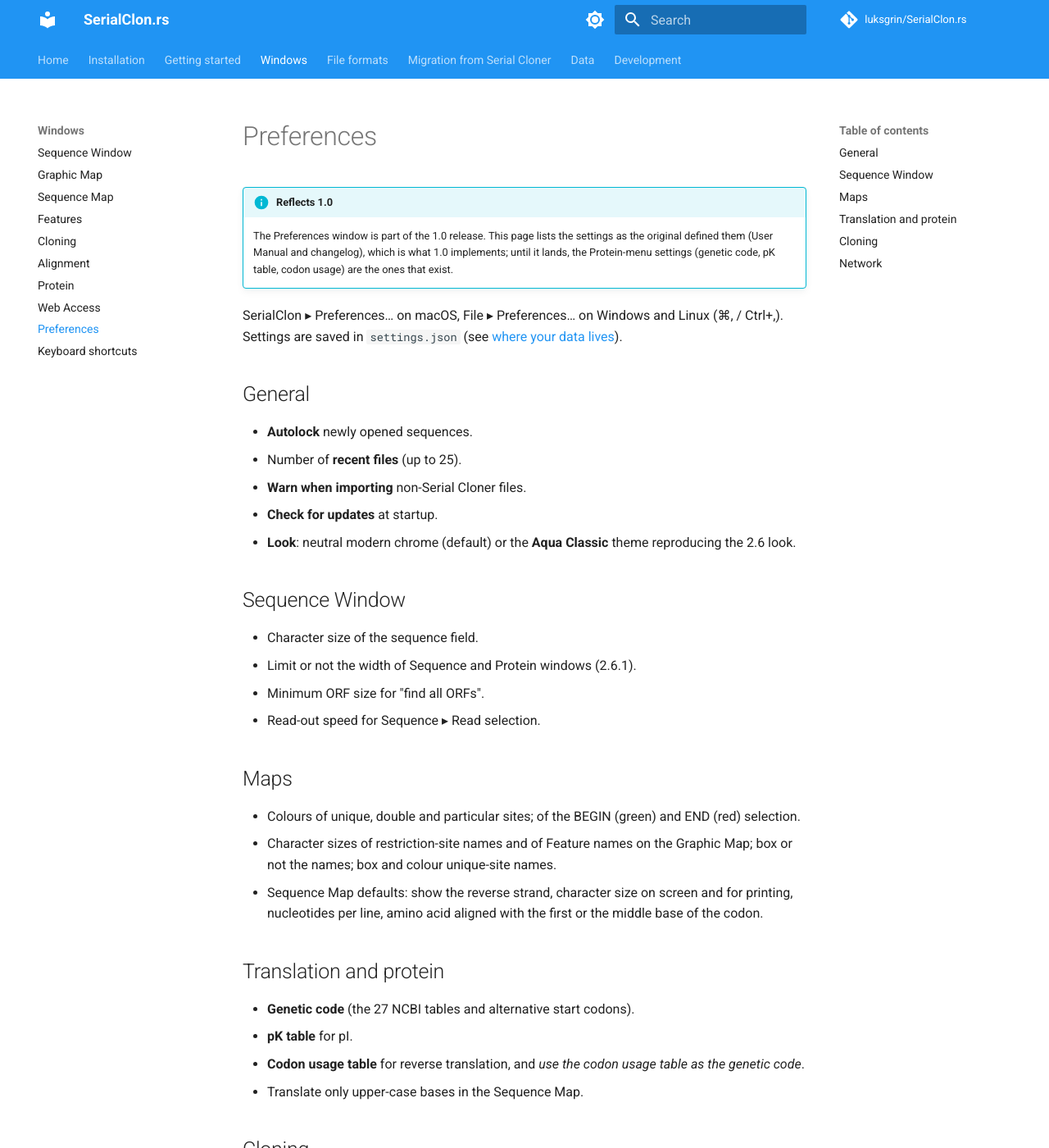
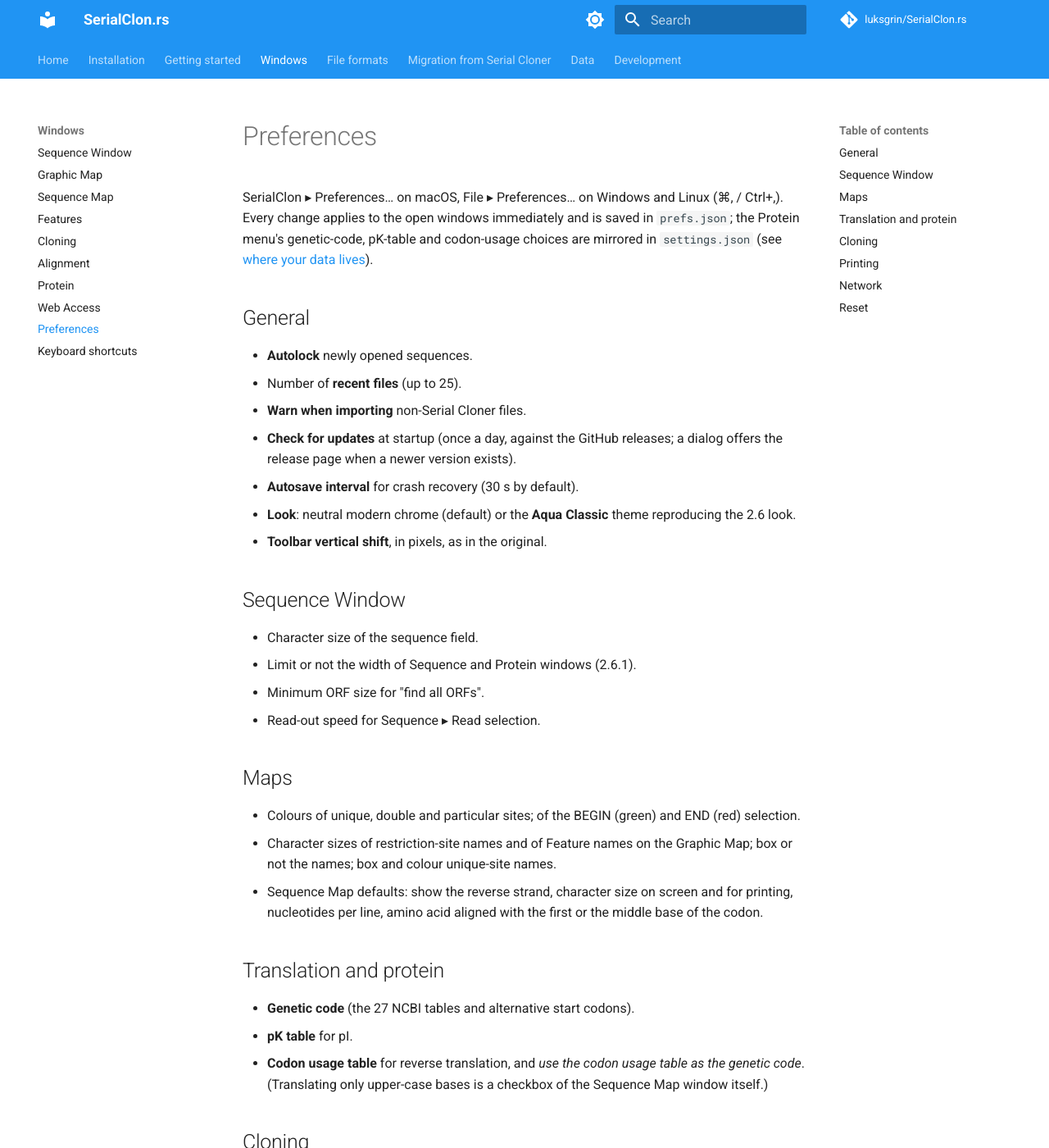
Before and after one commit to luksgrin/SerialClon.rs, an MkDocs documentation site: the page built from docs/windows/preferences.md, in a window 1280 px wide and 1400 px high. Shown: the whole window at 82% size. Built offline with MkDocs 1.6.1 and Material for MkDocs 9.7.7, drawn with Linux system fonts in a browser that asks for light colours; comment, search, counter and statistics services are not loaded; some of the changed text lies outside the part shown.

Commit message:
Docs: reconcile Preferences and installation pages with the shipped 1.0 (#14)
prefs.json / settings.json / update-check.json named as written; the
Preferences page lists the knobs that exist (autosave interval, Toolbar
shift, Printing page setup, Reset and --reset-prefs) and drops two that do
not.


Claude-Session: https://claude.ai/code/session_01UEgtrZjogGm4in22wyr29Z

Co-authored-by: Claude Fable 5.1 <noreply@anthropic.com>

```diff
--- a/docs/windows/preferences.md
+++ b/docs/windows/preferences.md
@@ -1,21 +1,20 @@
 # Preferences
 
-!!! info "Reflects 1.0"
-    The Preferences window is part of the 1.0 release. This page lists the settings as the
-    original defined them (User Manual and changelog), which is what 1.0 implements; until it
-    lands, the Protein-menu settings (genetic code, pK table, codon usage) are the ones that
-    exist.
-
 SerialClon ▸ Preferences… on macOS, File ▸ Preferences… on Windows and Linux (⌘, / Ctrl+,).
-Settings are saved in `settings.json` (see [where your data lives](../installation.md#where-your-data-lives)).
+Every change applies to the open windows immediately and is saved in `prefs.json`; the Protein
+menu's genetic-code, pK-table and codon-usage choices are mirrored in `settings.json` (see
+[where your data lives](../installation.md#where-your-data-lives)).
 
 ## General
 
 - **Autolock** newly opened sequences.
 - Number of **recent files** (up to 25).
 - **Warn when importing** non-Serial Cloner files.
-- **Check for updates** at startup.
+- **Check for updates** at startup (once a day, against the GitHub releases; a dialog offers the
+  release page when a newer version exists).
+- **Autosave interval** for crash recovery (30 s by default).
 - **Look**: neutral modern chrome (default) or the **Aqua Classic** theme reproducing the 2.6 look.
+- **Toolbar vertical shift**, in pixels, as in the original.
 
 ## Sequence Window
 
@@ -37,14 +36,24 @@ Settings are saved in `settings.json` (see [where your data lives](../installati
 - **Genetic code** (the 27 NCBI tables and alternative start codons).
 - **pK table** for pI.
 - **Codon usage table** for reverse translation, and *use the codon usage table as the genetic
-  code*.
-- Translate only upper-case bases in the Sequence Map.
+  code*. (Translating only upper-case bases is a checkbox of the Sequence Map window itself.)
 
 ## Cloning
 
 - 3' A overhang by default on PCR products (TA cloning).
 
+## Printing
+
+- Page setup for the maps and tables: landscape or portrait, and the margins (applied as the
+  page style when printing). The Sequence Map's print character size is under *Maps*.
+
 ## Network
 
-- Proxy settings, when the system's are not enough.
-- The `email` sent with NCBI requests.
+- Proxy: the system proxy is used by default; a manual proxy URL can be given when that is not
+  enough.
+
+## Reset
+
+The **Reset Preferences** button restores every default. Launching the application with the
+`--reset-prefs` flag does the same before any window opens — it stands in for the original's
+Ctrl+Shift-at-launch, which cannot be read before the event loop exists.
```
Also changed, not shown: docs/installation.md (+3 -1 lines).
